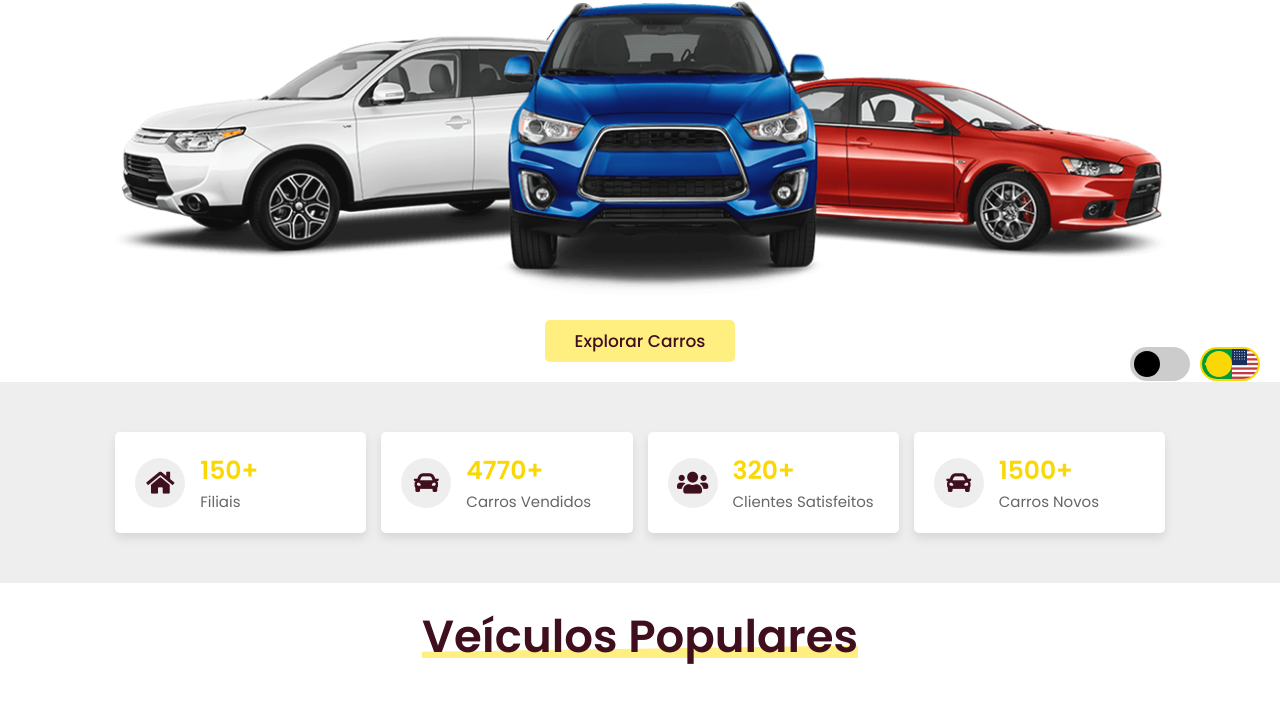
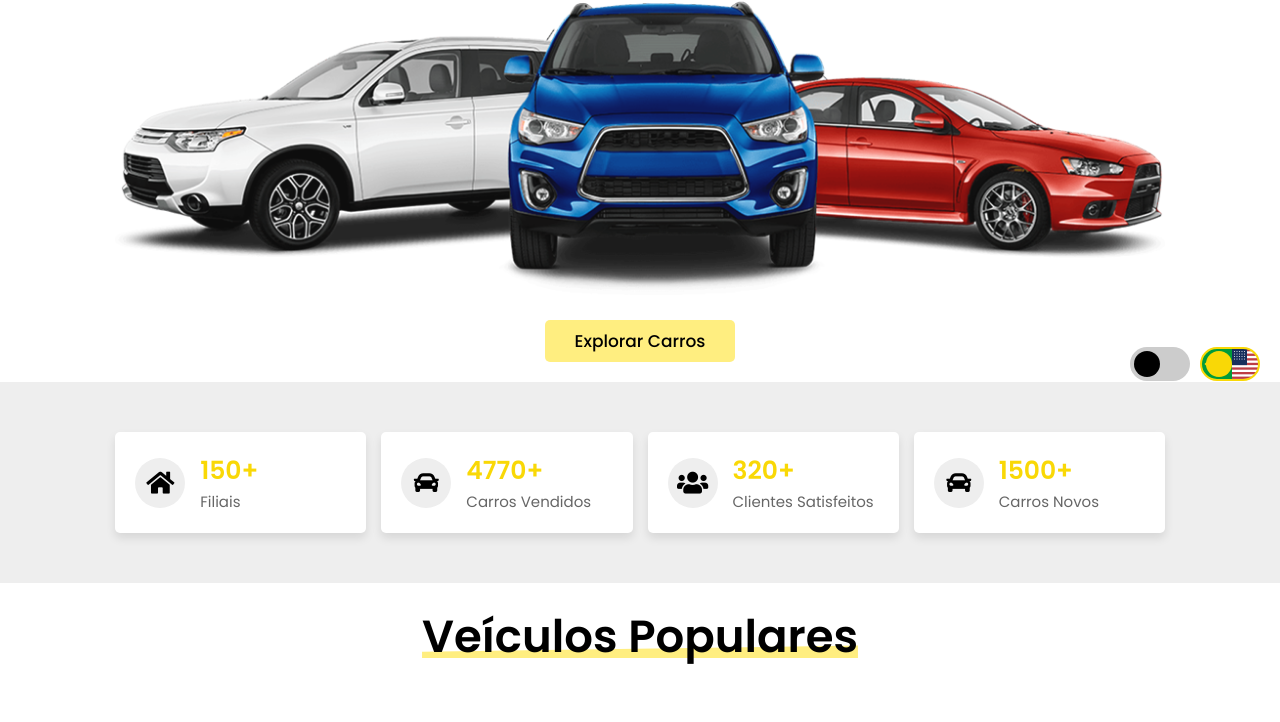
Before and after one commit to AndreyBarfknecht/carro, a website: page index.html in a window 1280 px wide. Shown: the part 399-1121 px from the top of the page. Drawn offline with nearby package versions, Linux system fonts and the light colour scheme.

Commit message:
Update style.css

```diff
--- a/css/style.css
+++ b/css/style.css
@@ -4,7 +4,7 @@
 :root {
     --yellow: #f9d806;
     --light-yellow: #ffee80;
-    --black: #400f1e;
+    --black: #000000;
     --light-color: #666;
     --box-shadow: 0 .5rem 1rem rgba(0,0,0,.1);
     --border: .1rem solid rgba(0,0,0,.1);
```
